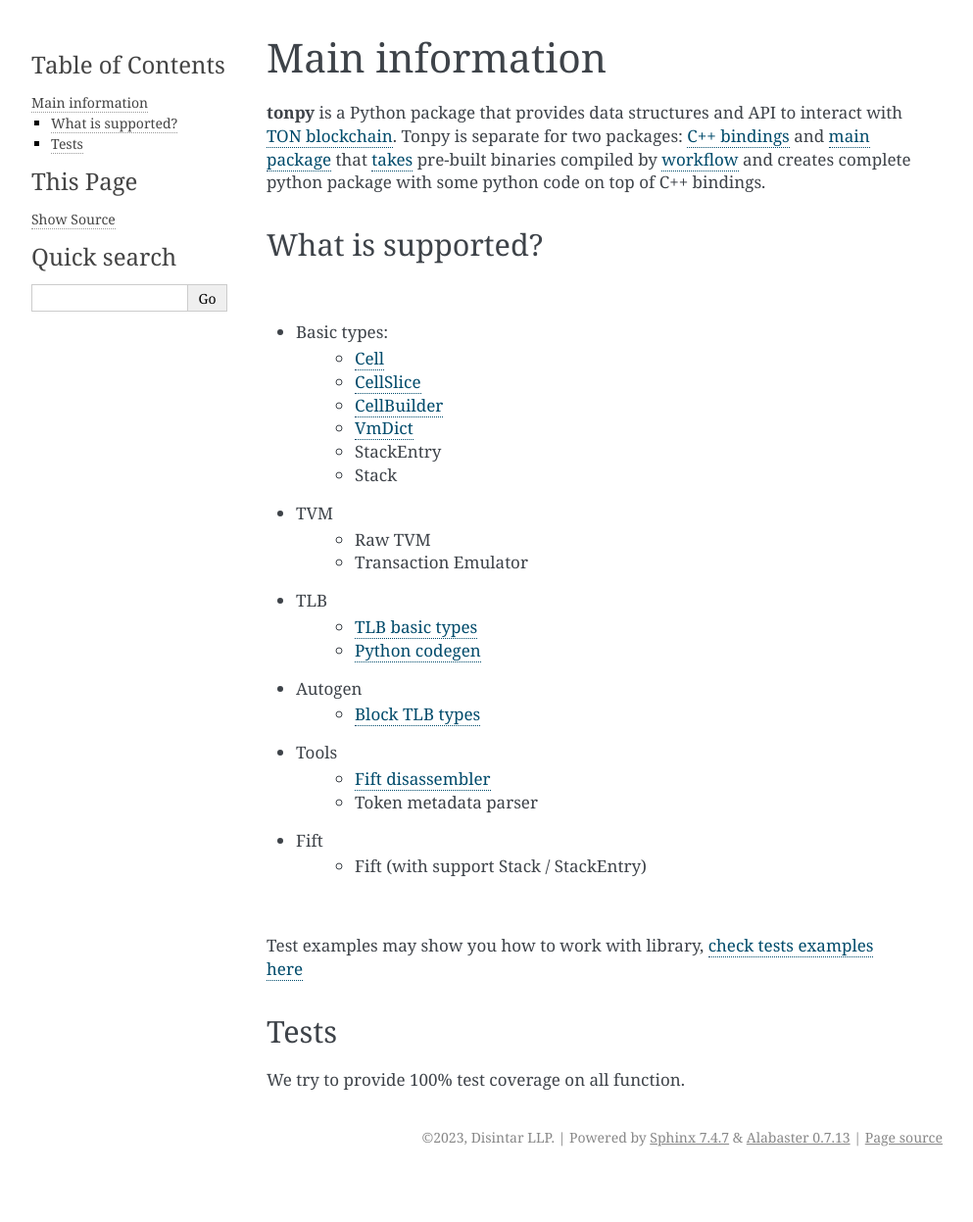
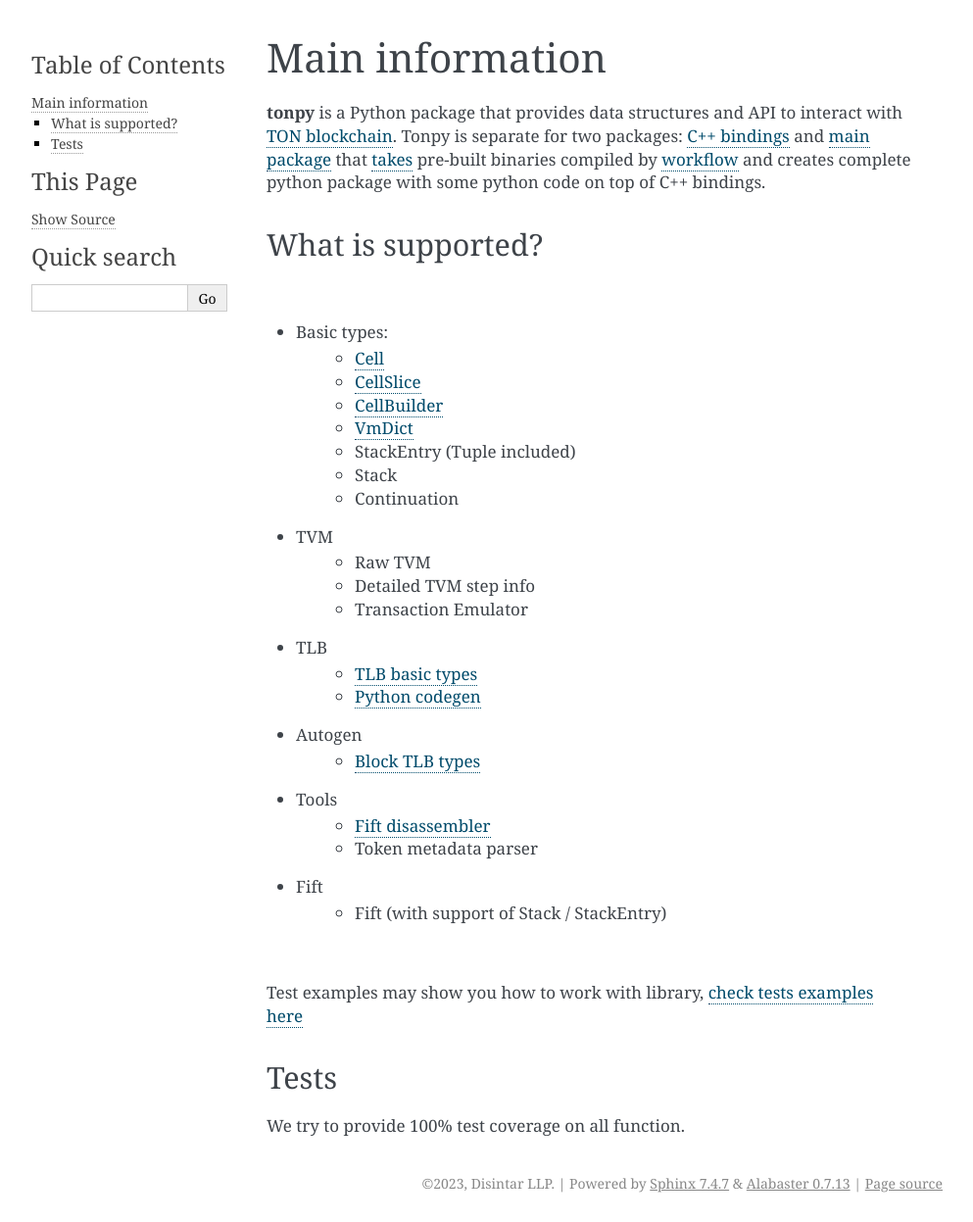
Before and after one commit to disintar/tonpy, a Sphinx documentation site: the page built from docs/source/main_info.rst, in a window 1280 px wide. Shown: the whole page at 98% size, without its empty margins (148-1141 px from the left). Built offline with Sphinx 7.4.7, drawn with Linux system fonts in a browser that asks for light colours; before the commit the page ends 1200 px from its top, so only the background shows below that.

Commit message:
Update docs

```diff
--- a/docs/source/main_info.rst
+++ b/docs/source/main_info.rst
@@ -27,11 +27,13 @@
    - `CellSlice`_
    - `CellBuilder`_
    - `VmDict`_
-   - StackEntry
+   - StackEntry (Tuple included)
    - Stack
+   - Continuation
 
 - TVM
    - Raw TVM
+   - Detailed TVM step info
    - Transaction Emulator
 
 - TLB
@@ -46,7 +48,7 @@
    - Token metadata parser
 
 - Fift
-   - Fift (with support Stack / StackEntry)
+   - Fift (with support of Stack / StackEntry)
 
 
 .. _Cell: https://tonpy.dton.io/tonpy.types.html#module-tonpy.types.cell
--- a/docs/source/tonpy.tvm.rst
+++ b/docs/source/tonpy.tvm.rst
@@ -17,7 +17,7 @@
 tonpy.tvm.emulator module
 --------------------
 
-.. automodule:: tonpy.tvm.tvm
+.. automodule:: tonpy.tvm.emulator
    :members:
    :undoc-members:
    :show-inheritance:
```
